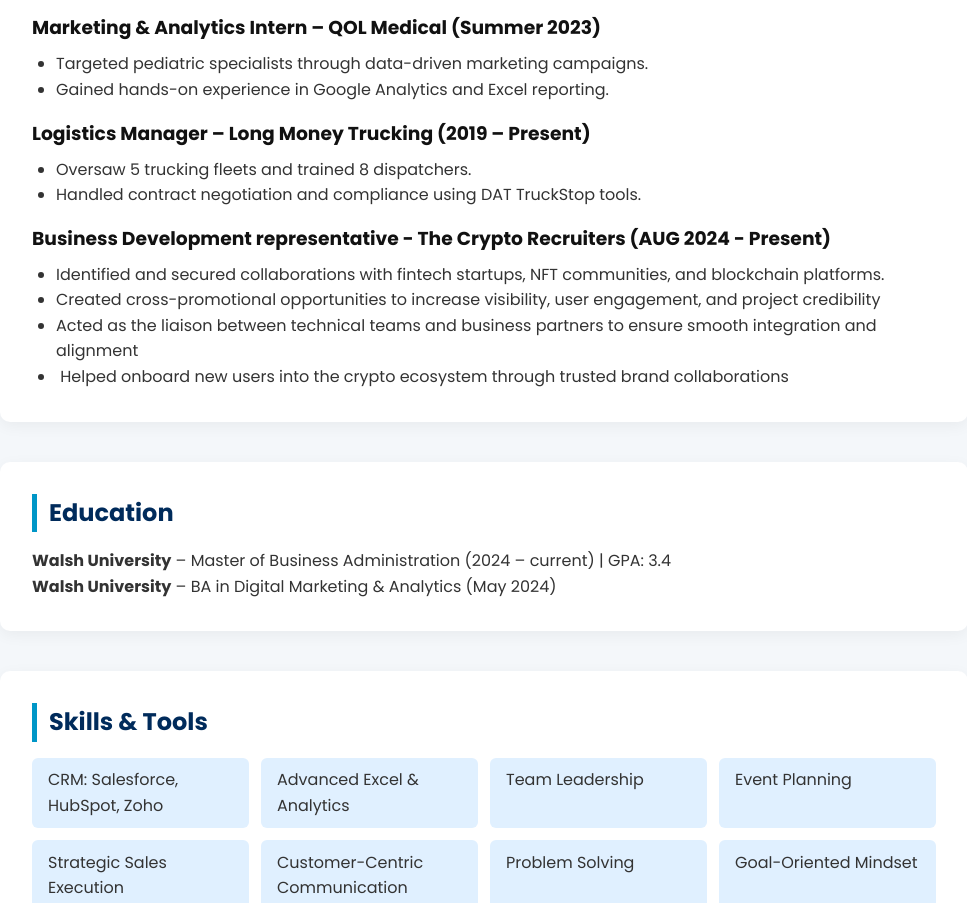
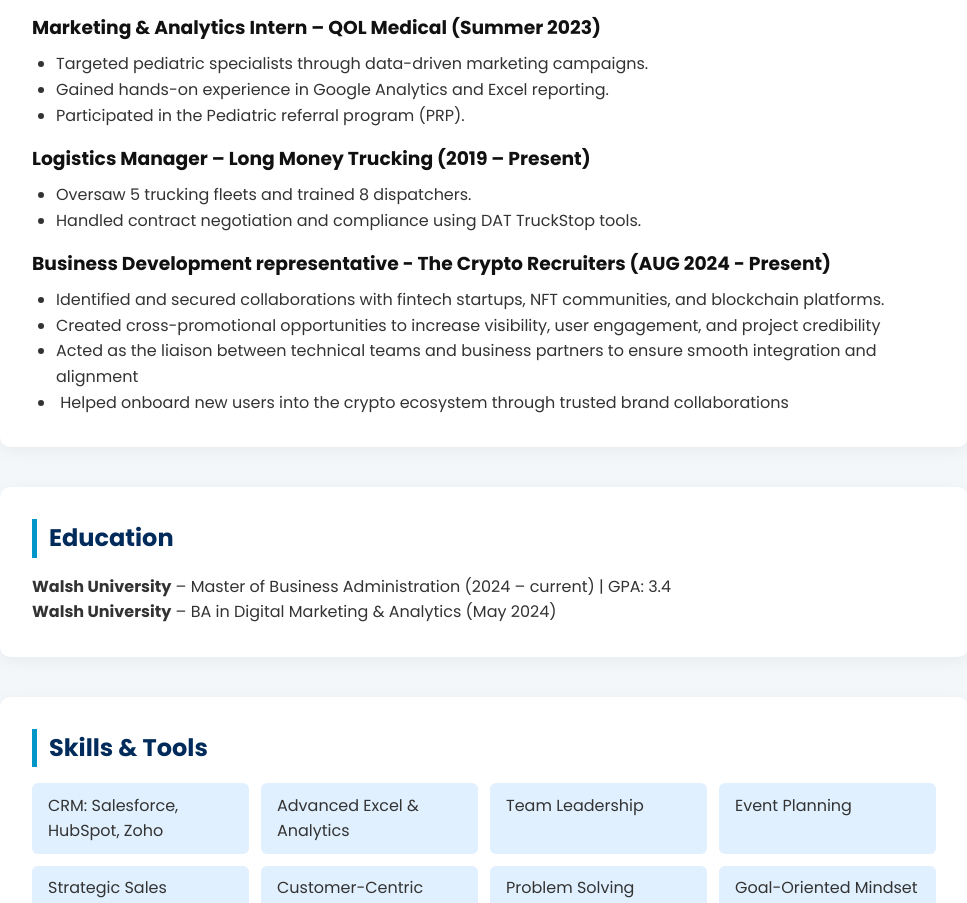
Before and after one commit to Wellz26/GRAYSON, a plain HTML site: page INDEX.html in a window 1280 px wide. Shown: the part 968-1871 px from the top of the page, without its empty margins (156-1123 px from the left). Drawn offline with Linux system fonts and the light colour scheme.

Commit message:
Update INDEX.html

```diff
--- a/INDEX.html
+++ b/INDEX.html
@@ -174,6 +174,7 @@
         <ul>
           <li>Targeted pediatric specialists through data-driven marketing campaigns.</li>
           <li>Gained hands-on experience in Google Analytics and Excel reporting.</li>
+          <LI>Participated in the Pediatric referral program (PRP).</LI>
         </ul>
       </div>
 
```
